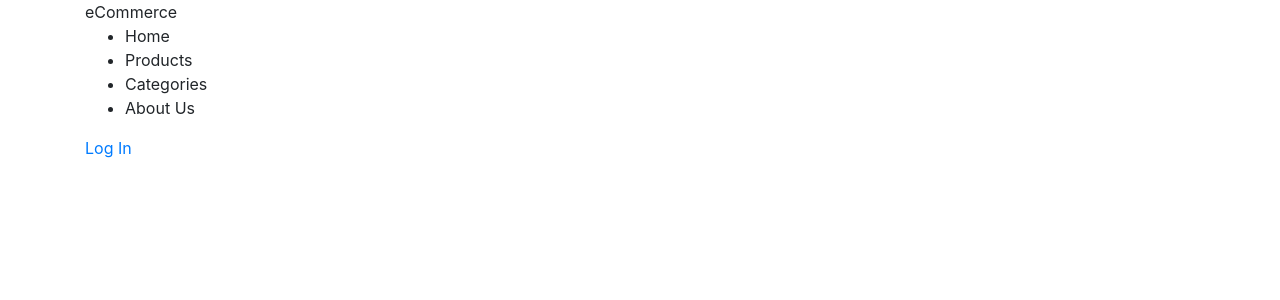
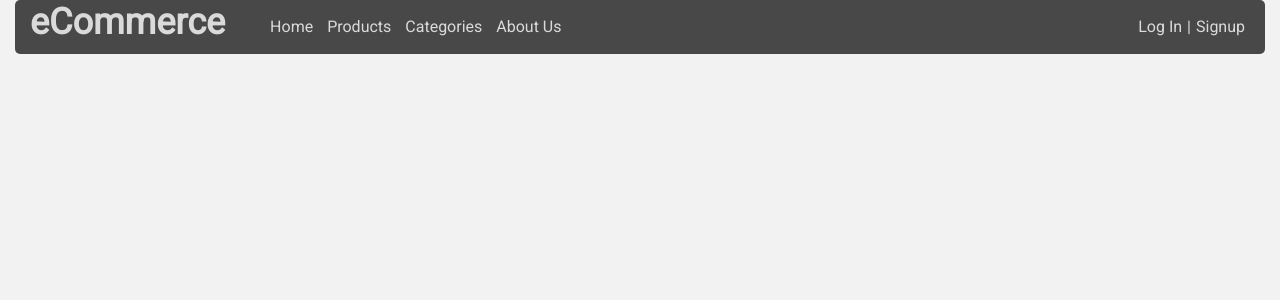
Before and after one commit to UsamaMehmood/eCommerce, a Django app: template templates/base.html in a window 1280 px wide. Shown: the top 300 px of the page. Run offline with Django 3.2, Linux system fonts and the light colour scheme; the template is opened without the code that fills it, so the values that code supplies are empty; style sheets or scripts are compiled from the project's sources; some libraries are stand-ins or nearby versions.

Commit message:
Added signup functionality

```diff
--- a/static/css/style.less
+++ b/static/css/style.less
@@ -0,0 +1,99 @@
+@grey: rgba(255, 255, 255, 0.8);
+@black: rgba(0, 0, 0, 0.7);
+
+body {
+  margin: 0;
+  padding: 0;
+  background-color: rgba(0, 0, 0, 0.05);
+  font-family: 'Roboto', sans-serif;
+}
+
+header {
+  .navigation {
+    width: 100%;
+    padding: 15px;
+    background-color: @black;
+    color: @grey;
+    border-radius: 5px;
+    .login-form {
+      display: inline;
+      input {
+        background-color: @grey;
+        color: @black;
+        border: none;
+        font-size: 12px;
+        font-weight: bold;
+        border-radius: 3px;
+      }
+    }
+    .site-name {
+      font-size: 36px;
+      font-weight: bold;
+      float: left;
+      margin-top: -20px;
+    }
+    .navigation-list {
+      list-style-type: none;
+      text-decoration: none;
+      display: inline;
+      width: 100%;
+      text-align: center;
+      .nav-list-item {
+        display: inline;
+        padding: 0px 5px;
+      }
+      .nav-list-item:hover {
+        color: white;
+      }
+    }
+    .logged-in, .log-in {
+      float: right;
+    }
+    .log-in {
+      a {
+        text-decoration: none;
+        color: @grey;
+        margin: 0 5px;
+      }
+      a:hover {
+      color: white;
+    }
+    }
+  }
+}
+
+#signup {
+  .signup-form {
+    text-align: center;
+    margin-top: 50px;
+    form {
+      .helptext {
+        display: none;
+      }
+      label[for=id_email] {
+        margin-left: 32px;
+      }
+      label[for=id_verify_password] {
+        margin-left: -41px;
+      }
+      input[type = text], input[type = password] {
+        width: 50%;
+        background: transparent;
+        color: @black;
+        border-radius: 5px;
+        border: 1px solid @black;
+        padding: 0 10px;
+      }
+      input[type=submit], input[type=reset] {
+        background-color: @black;
+        color: @grey;
+        border: none;
+        border-radius: 5px;
+        padding: 5px 30px;
+        font-size: 14px;
+        font-weight: bold;
+        letter-spacing: 1px;
+      }
+    }
+  }
+}
--- a/store/urls.py
+++ b/store/urls.py
@@ -7,4 +7,5 @@ urlpatterns = [
     path('', views.Home.as_view(), name='home'),
     path('logout/', views.Logout.as_view(), name='logout'),
     path('api/', views.DummyApi.as_view(), name='api'),
+    path('signup/', views.Signup.as_view(), name='signup'),
 ]
--- a/templates/base.html
+++ b/templates/base.html
@@ -3,12 +3,13 @@
 <html lang="en">
 <head>
     <meta charset="UTF-8">
+    <meta name="viewport" content="width=device-width, initial-scale=1.0">
     <title>{% block page_title %}{% endblock %}</title>
     <script
             src="https://code.jquery.com/jquery-3.3.1.js"
             integrity="sha256-2Kok7MbOyxpgUVvAk/HJ2jigOSYS2auK4Pfzbm7uH60="
             crossorigin="anonymous"></script>
-    <link href="https://fonts.googleapis.com/css?family=Hind:400,700" rel="stylesheet">
+    <link href="https://fonts.googleapis.com/css?family=Roboto" rel="stylesheet">
     <link href="https://stackpath.bootstrapcdn.com/bootstrap/4.1.2/css/bootstrap.min.css" rel="stylesheet">
     <link rel="stylesheet" href="{% static 'style.css' %}">
     {% block scripts %}{% endblock %}
--- a/templates/components/header.html
+++ b/templates/components/header.html
@@ -1,4 +1,4 @@
-<div class="container">
+<div class="container-fluid">
     <div class="navigation">
         <span class="site-name">eCommerce</span>
         <ul class="navigation-list">
@@ -8,9 +8,16 @@
             <li class="nav-list-item">About Us</li>
         </ul>
         {% if request.user.is_authenticated %}
-        <span class="logged-in">You are logged in as: {{ request.user.username }}</span>
+            <span class="logged-in">You are logged in as: {{ request.user.username }}
+                <form class="login-form" method="POST" action="{% url 'store:logout' %}">
+                    {% csrf_token %}
+                    <input type="submit" value="Logout">
+                </form>
+        </span>
         {% else %}
-        <a href="{% url 'store:home' %}" class="log-in">Log In</a>
+            <span class="log-in">
+                <a href="{% url 'store:home' %}">Log In</a>|<a href="{% url 'store:signup' %}">Signup</a>
+            </span>
         {% endif %}
     </div>
 </div>
```
Also changed, not shown: store/forms.py (+11 -0 lines), store/views.py (+19 -1 lines), templates/store/signup.html (added, +11 -0 lines). Lines whose indentation alone changed are shown as unchanged.
